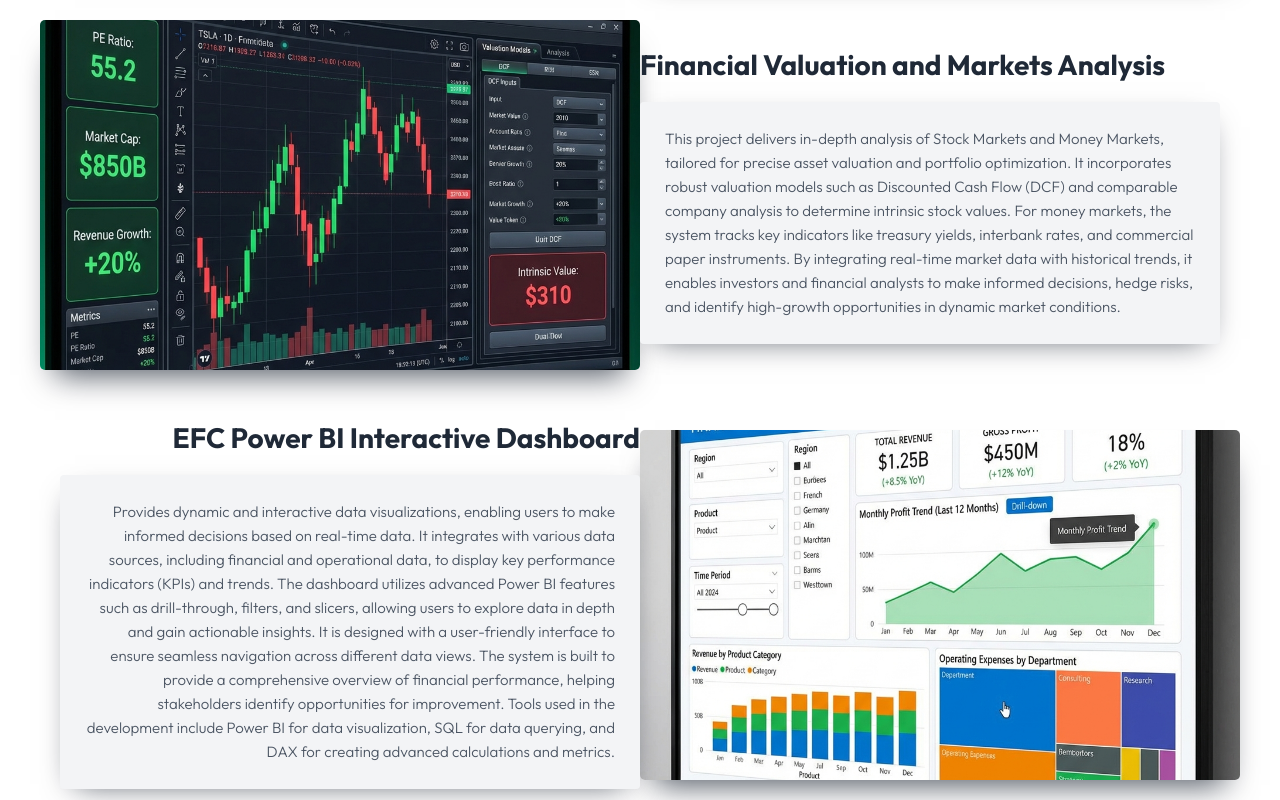
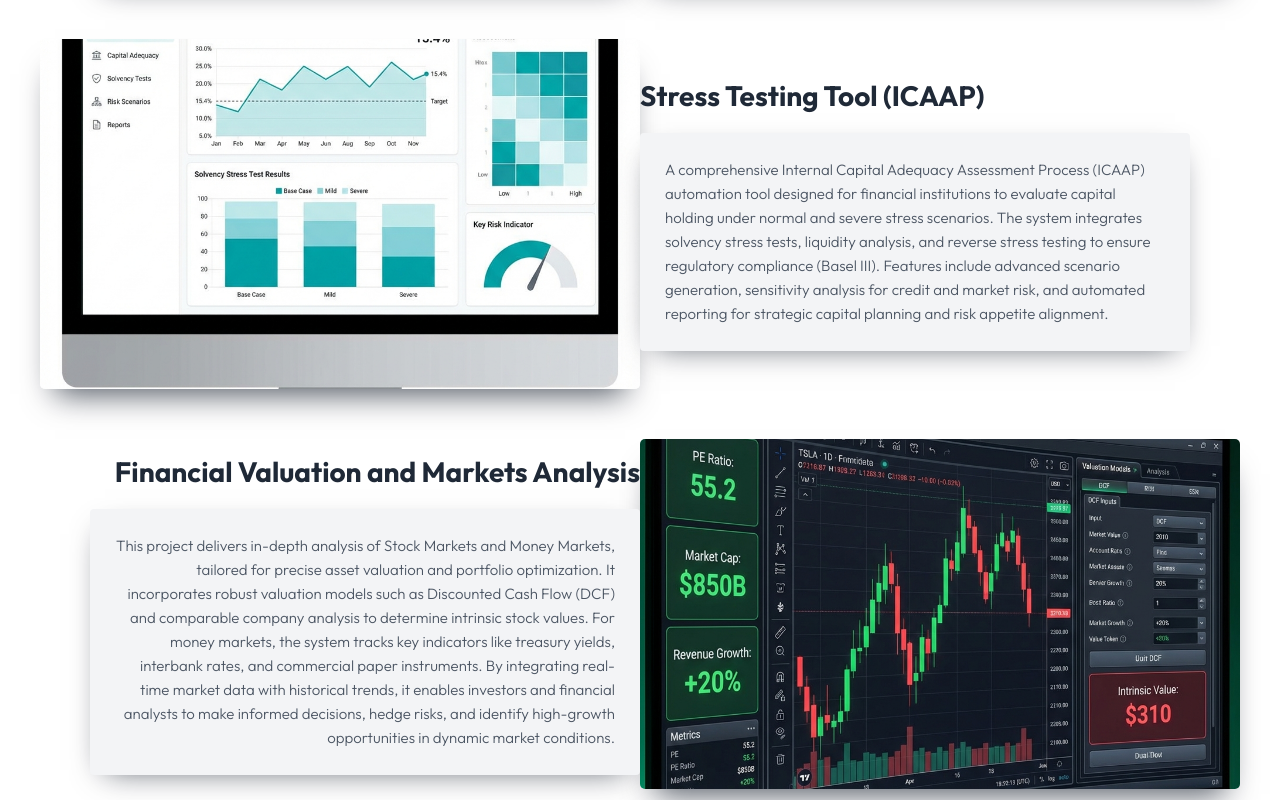
Before and after one commit to Lionel-883628/webpage, a plain HTML site: page index.html in a window 1280 px wide. Shown: the part 4780-5580 px from the top of the page. Drawn offline with Linux system fonts and the light colour scheme.

Commit message:
Added new file and updates

```diff
--- a/index.html
+++ b/index.html
@@ -217,6 +217,19 @@
         </div>
         <div class="project-item">
           <div class="project-info">
+            <h1>Stress Testing Tool (ICAAP)</h1>
+            <p>A comprehensive Internal Capital Adequacy Assessment Process (ICAAP) automation tool designed for
+              financial institutions to evaluate capital holding under normal and severe stress scenarios. The system
+              integrates solvency stress tests, liquidity analysis, and reverse stress testing to ensure regulatory
+              compliance (Basel III). Features include advanced scenario generation, sensitivity analysis for credit and
+              market risk, and automated reporting for strategic capital planning and risk appetite alignment.</p>
+          </div>
+          <div class="project-img">
+            <img src="./img/stress_testing.png" alt="Stress Testing Tool">
+          </div>
+        </div>
+        <div class="project-item">
+          <div class="project-info">
             <h1>Financial Valuation and Markets Analysis</h1>
             <p>This project delivers in-depth analysis of Stock Markets and Money Markets, tailored for precise asset
               valuation and portfolio optimization. It incorporates robust valuation models such as Discounted Cash Flow
--- a/style.css
+++ b/style.css
@@ -528,13 +528,14 @@ h3 {
 
 #projects .project-item:nth-child(odd) .project-info {
 	text-align: right;
-	padding-left: 20px;
-	/* Gap from image */
+	padding-left: 50px;
+	/* Increased gap from image */
 }
 
 #projects .project-item:nth-child(even) .project-info {
 	text-align: left;
-	padding-right: 20px;
+	padding-right: 50px;
+	/* Increased gap from image */
 }
 
 #projects .project-info h1 {
```
Also changed, not shown: img/stress_testing.png (added).
